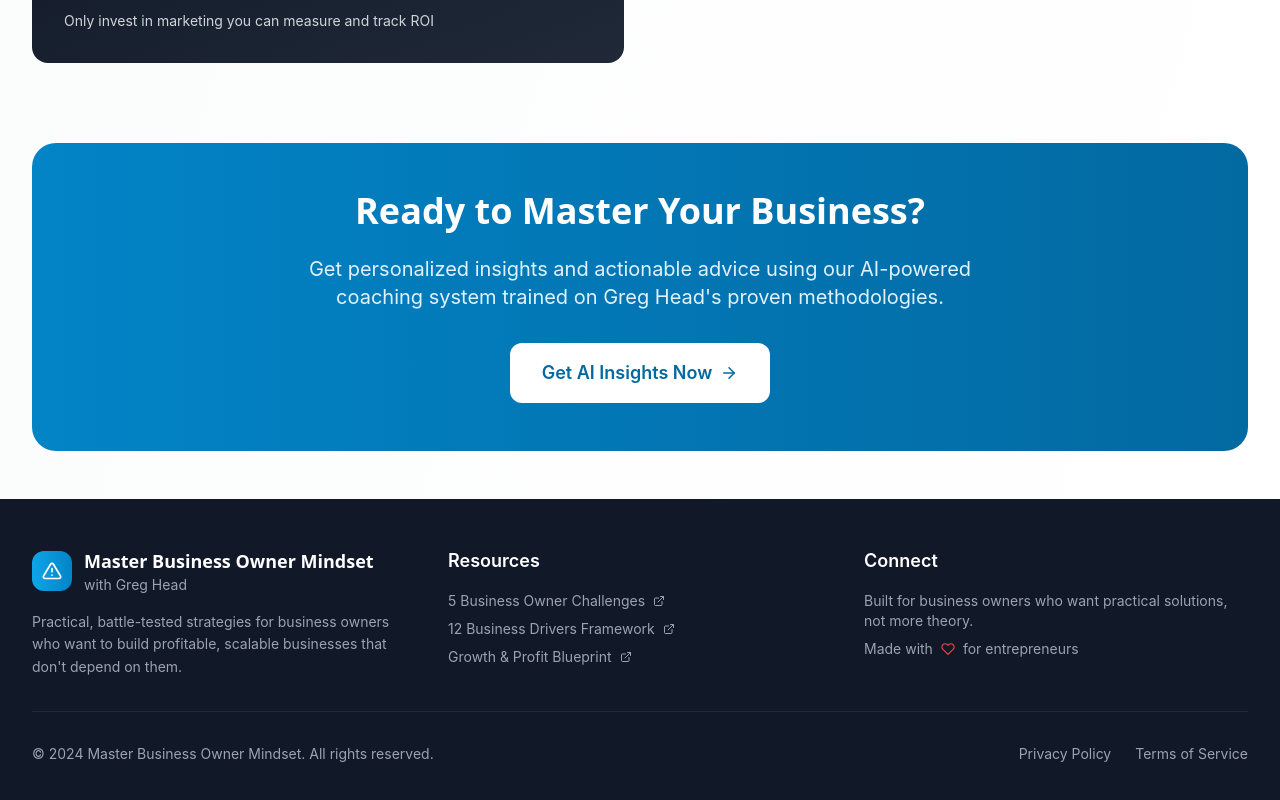
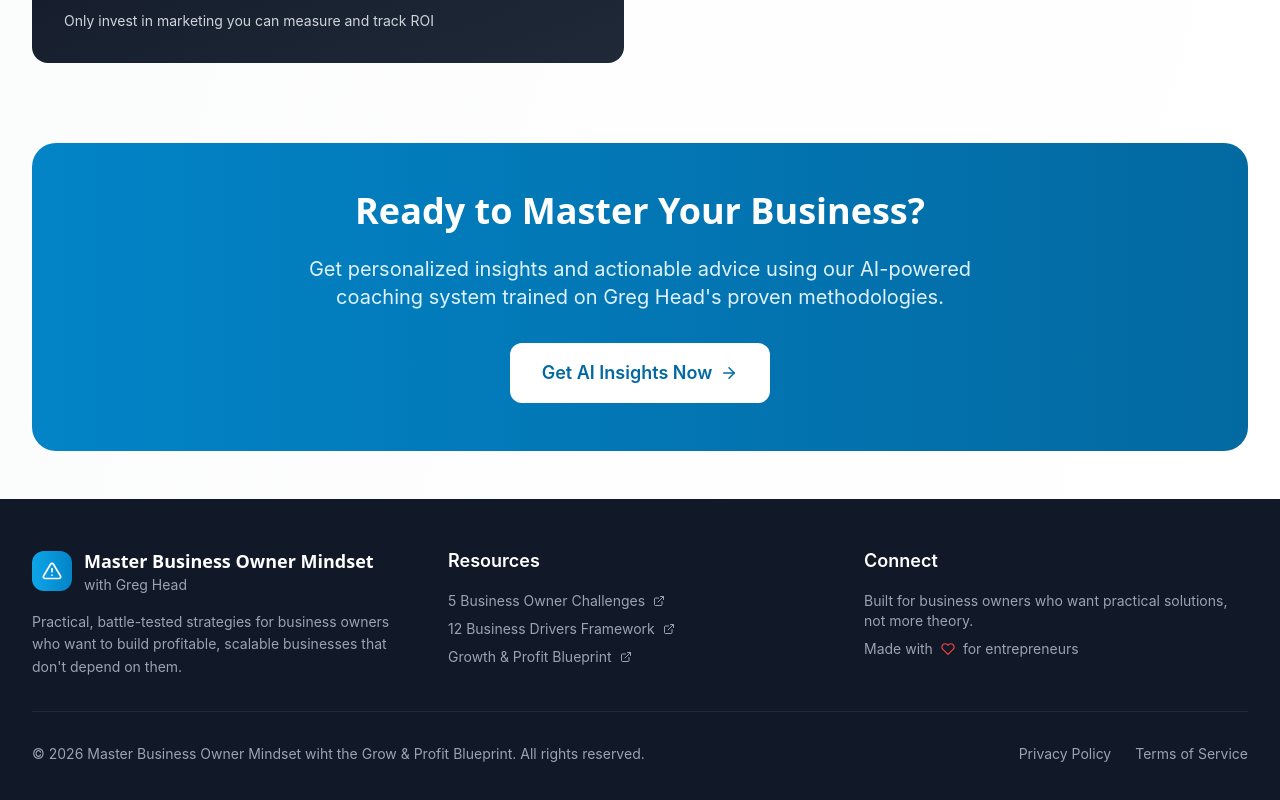
Before and after one commit to BBgreg/Business-Mindset-App-Development-6745, a React (Vite) app: page / in a window 1280 px wide. Shown: the part 4210-5010 px from the top of the page. Built offline with nearby package versions, Linux system fonts and the light colour scheme.

Commit message:
Update Footer.jsx

```diff
--- a/src/components/Footer.jsx
+++ b/src/components/Footer.jsx
@@ -76,7 +76,7 @@ const Footer = () => {
         {/* Bottom Bar */}
         <div className="border-t border-gray-800 mt-8 pt-8 flex flex-col sm:flex-row justify-between items-center">
           <p className="text-gray-400 text-sm">
-            © 2024 Master Business Owner Mindset. All rights reserved.
+            © 2026 Master Business Owner Mindset wiht the Grow & Profit Blueprint. All rights reserved.
           </p>
           <div className="flex space-x-6 mt-4 sm:mt-0">
             <a href="#" className="text-gray-400 hover:text-white transition-colors text-sm">
```
